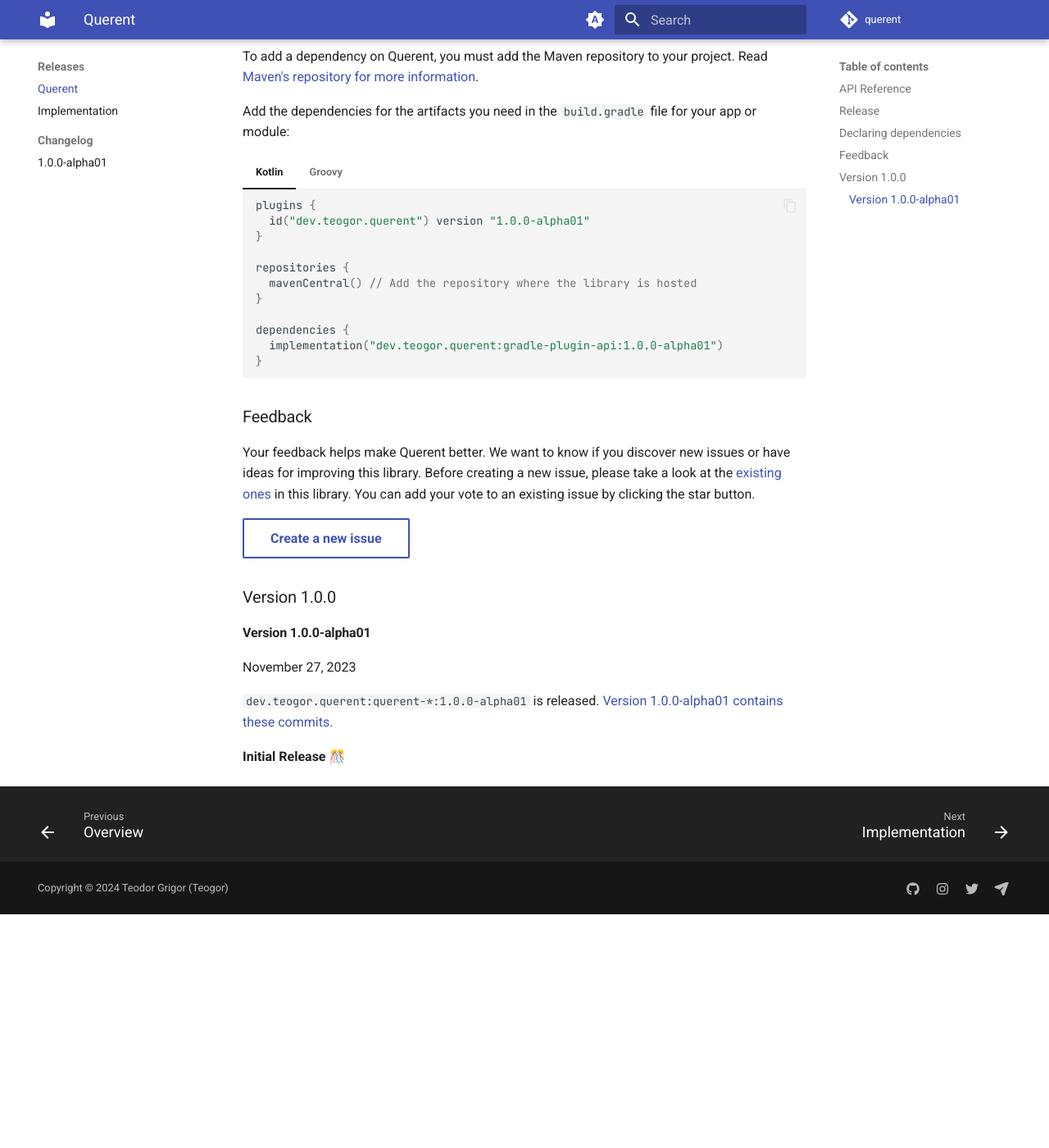
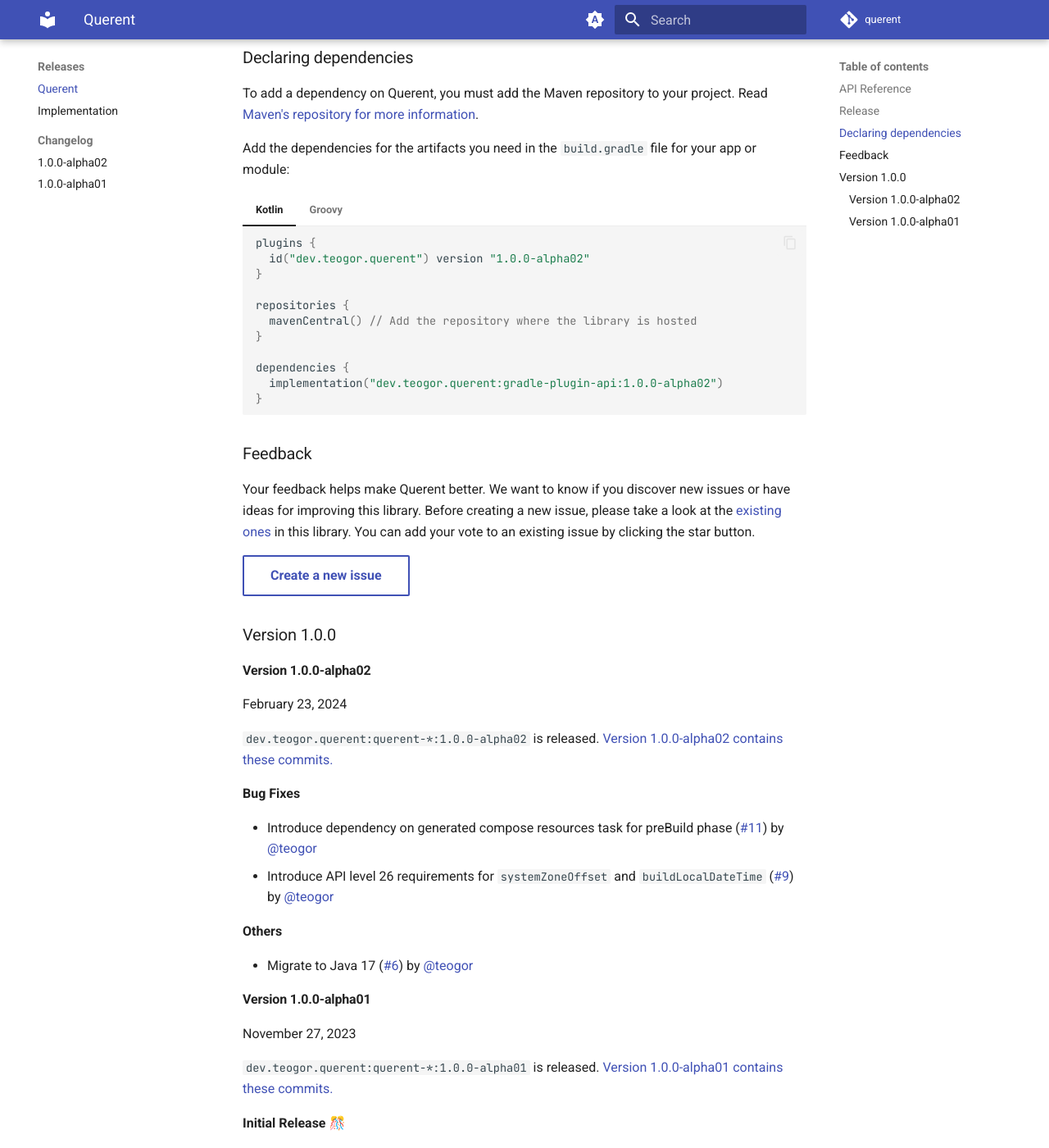
Before and after one commit to teogor/querent, an MkDocs documentation site: the page built from docs/releases.md, in a window 1280 px wide and 1400 px high, scrolled down 709 px. Shown: the whole window at 82% size. Built offline with MkDocs 1.6.1 and Material for MkDocs 9.7.7, drawn with Linux system fonts in a browser that asks for light colours; comment, search, counter and statistics services are not loaded; before the commit the page ends 1824 px from its top, so only the background shows below that; some of the changed text lies outside the part shown.

Commit message:
Preparing for release 1.0.0-alpha02

````diff
--- a/docs/releases.md
+++ b/docs/releases.md
@@ -18,6 +18,7 @@ sizes and difficulty levels.
 
 |   Latest Update   | Stable Release | Beta Release | Alpha Release |
 |:-----------------:|:--------------:|:------------:|:-------------:|
+| February 23, 2023 |       -        |      -       | 1.0.0-alpha02 |
 | November 27, 2023 |       -        |      -       | 1.0.0-alpha01 |
 
 ### Declaring dependencies
@@ -31,7 +32,7 @@ Add the dependencies for the artifacts you need in the `build.gradle` file for y
 
     ```kotlin
     plugins {
-      id("dev.teogor.querent") version "1.0.0-alpha01"
+      id("dev.teogor.querent") version "1.0.0-alpha02"
     }
 
     repositories {
@@ -39,7 +40,7 @@ Add the dependencies for the artifacts you need in the `build.gradle` file for y
     }
 
     dependencies {
-      implementation("dev.teogor.querent:gradle-plugin-api:1.0.0-alpha01")
+      implementation("dev.teogor.querent:gradle-plugin-api:1.0.0-alpha02")
     }
     ```
 
@@ -47,7 +48,7 @@ Add the dependencies for the artifacts you need in the `build.gradle` file for y
 
     ```groovy
     plugins {
-      id 'dev.teogor.querent' version '1.0.0-alpha01'
+      id 'dev.teogor.querent' version '1.0.0-alpha02'
     }
 
     repositories {
@@ -55,7 +56,7 @@ Add the dependencies for the artifacts you need in the `build.gradle` file for y
     }
 
     dependencies {
-      implementation 'dev.teogor.querent:gradle-plugin-api:1.0.0-alpha01'
+      implementation 'dev.teogor.querent:gradle-plugin-api:1.0.0-alpha02'
     }
     ```
 
@@ -71,6 +72,26 @@ existing issue by clicking the star button.
 
 ### Version 1.0.0
 
+#### Version 1.0.0-alpha02
+
+February 23, 2024
+
+`dev.teogor.querent:querent-*:1.0.0-alpha02` is
+released. [Version 1.0.0-alpha02 contains these commits.](https://github.com/teogor/querent/compare/1.0.0-alpha01...1.0.0-alpha02)
+
+**Bug Fixes**
+
+* Introduce dependency on generated compose resources task for preBuild
+  phase ([#11](https://github.com/teogor/querent/pull/11)) by [@teogor](https://github.com/teogor)
+* Introduce API level 26 requirements for `systemZoneOffset`
+  and `buildLocalDateTime` ([#9](https://github.com/teogor/querent/pull/9))
+  by [@teogor](https://github.com/teogor)
+
+**Others**
+
+* Migrate to Java 17 ([#6](https://github.com/teogor/querent/pull/6))
+  by [@teogor](https://github.com/teogor)
+
 #### Version 1.0.0-alpha01
 
 November 27, 2023
--- a/mkdocs.yml
+++ b/mkdocs.yml
@@ -22,6 +22,7 @@ nav:
       - releases.md
       - Implementation: releases/implementation.md
       - Changelog:
+          - 1.0.0-alpha02: releases/changelog/1.0.0-alpha02.md
           - 1.0.0-alpha01: releases/changelog/1.0.0-alpha01.md
   - Reference: reference.md
   - Sponsor: sponsor.md
````
Also changed, not shown: docs/releases/changelog/1.0.0-alpha02.md (added, +10 -0 lines), docs/releases/implementation.md (+3 -2 lines), 1 other file.
